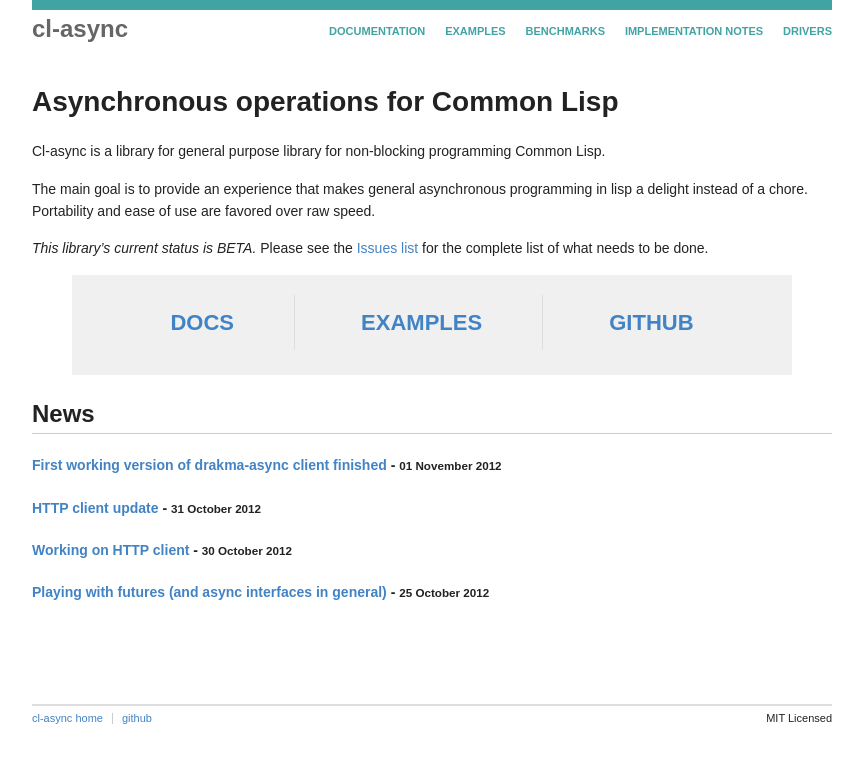
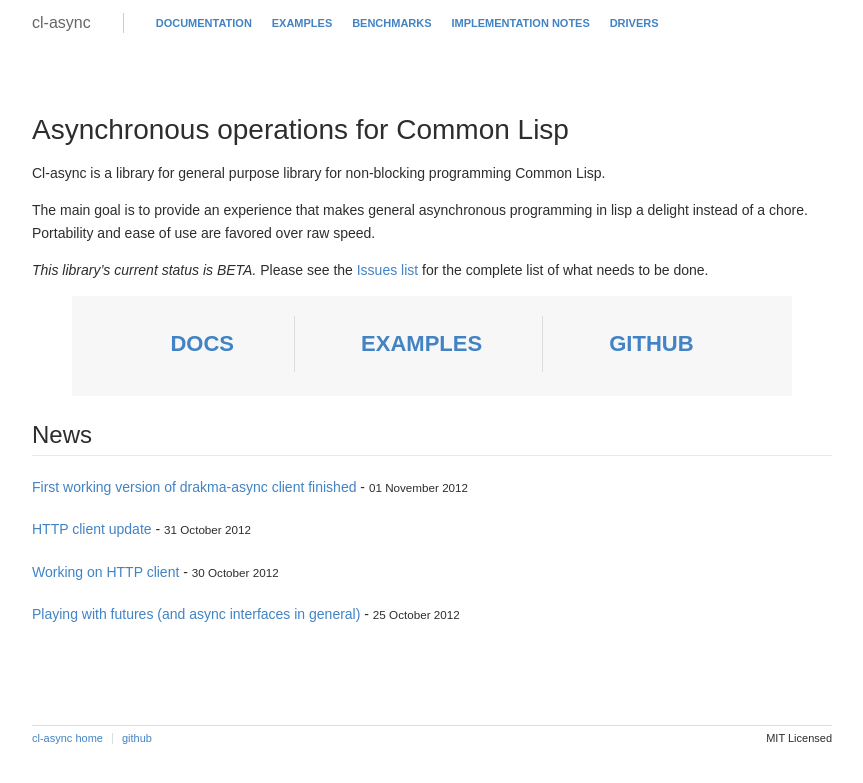
Before and after one commit to orthecreedence/cl-async, a Jekyll site: the page built from index.md, in a window 1280 px wide. Shown: the top 783 px of the page, without its empty margins (208-1071 px from the left). Built offline with Jekyll 4.4.1, drawn with Linux system fonts in a browser that asks for light colours; Markdown is read by kramdown in place of the engine named in the settings.

Commit message:
minifying styles a bit, going for simpler look

```diff
--- a/css/async.css
+++ b/css/async.css
@@ -1,5 +1,5 @@
 html {overflow-y: scroll; overflow-x: auto;}
-body {margin: 0; padding: 0; font-family: arial; font-size: 14px; line-height: 1.6; color: #222; background: #fff;}
+body {margin: 0; padding: 0; font-family: 'arial'; font-size: 14px; line-height: 1.6; color: #2d2d2d; background: #fff;}
 
 .clear:after {content: "."; display: block; height: 0; clear: both; visibility: hidden;}
 .clear {display: inline-block;}
@@ -10,29 +10,30 @@ body {margin: 0; padding: 0; font-family: arial; font-size: 14px; line-height: 1
 
 div#container {width: 800px; margin: 0 auto; padding: 0 20px; background: #fff; border-radius: 6px;}
 
-header {margin: 0 0 32px 0; padding: 0 0px; border-top: 10px solid #41a3a4;}
-header h1 {float: left; margin: 0; padding: 0; font-size: 24px;}
+header {margin: 0 0 80px 0; padding: 0; /*border-top: 10px solid #41a3a4;*/}
+header h1 {float: left; margin: 0; padding: 0 32px 1px 0; font-size: 16px; border-right: 1px solid #ccc;}
 header h1 a {color: #666;}
 header h1 a:hover {color: #333; text-decoration: none;}
 
-nav {float: right; margin: 13px 0 0 0;}
-nav ul {margin: 0 0 0 0; padding: 0 0; list-style: none; line-height: 1;}
+nav {margin: 13px 0 0 0; padding: 2px 0 0 0;}
+nav ul {margin: 0 0 0 0; padding: 0; list-style: none; line-height: 1;}
 nav ul li {display: inline;}
-nav ul li a {display: inline-block; margin: 0 0 0 0; padding: 2px 8px; font-weight: bold; color: #41a3a4; font-size: 11px; text-transform: uppercase;}
+nav ul li a {display: inline-block; margin: 0 0 0 0; padding: 2px 8px; font-weight: bold; font-size: 11px; text-transform: uppercase;}
 nav ul li:last-child a {padding-right: 0px; }
+nav ul li:first-child a {padding-left: 32px; }
 nav ul li a:hover {color: #000; text-decoration: none;}
 
-footer {margin: 100px 0 0 0; padding: 4px 0 30px 0; font-size: 11px; border-top: 2px solid #ddd;}
+footer {margin: 100px 0 0 0; padding: 4px 0 30px 0; font-size: 11px; border-top: 1px solid #ddd;}
 footer ul {float: left; list-style: none; margin: 0; padding: 0;}
-footer ul li {display: inline-block; padding: 0 6px 0 9px; line-height: 1; border-left: 1px solid #ccc;}
+footer ul li {display: inline-block; padding: 0 6px 0 9px; line-height: 1; border-left: 1px solid #ddd;}
 footer ul li:first-child {border-left: 0; padding-left: 0;}
 footer p {float: right; margin: 0; padding: 0;}
 
 a {color: #4183C4; text-decoration: none;}
 a:hover {text-decoration: underline;}
-h1, h2, h3, h4, h5 {margin: 20px 0 10px 0; font-weight: bold;}
-h1 {font-size: 28px;}
-h2 {font-size: 24px; border-bottom: 1px solid #ccc;}
+h1, h2, h3, h4, h5 {margin: 20px 0 10px 0; font-weight: normal;}
+h1 {font-size: 28px; line-height: 1.2em;}
+h2 {font-size: 24px; border-bottom: 1px solid #e9e9e9;}
 h3 {font-size: 18px;}
 h4 {font-size: 16px;}
 h5 {font-size: 14px;}
@@ -43,12 +44,10 @@ code {margin: 0 2px; padding: 0 5px; white-space: nowrap; font-family: Consolas,
 pre code {white-space: pre; margin: 0; padding: 0; background: none; border: none;}
 
 .callout {width: 90%; margin: 0 auto; font-weight: bold; font-size: 22px; text-transform: uppercase; }
-.callout ul {text-align: center; list-style: none; margin: 0; padding: 20px 0; height: 60px; background: #f0f0f0;}
+.callout ul {text-align: center; list-style: none; margin: 0; padding: 20px 0; height: 60px; background: #f7f7f7;}
 .callout ul li {display: inline;}
 .callout ul li a {display: inline-block; padding: 10px 60px; margin: 0; border-right: 1px solid #ddd;}
 .callout ul li:last-child a {border-right: 0;}
-
-.posts h3 small {font-size: 13px; font-weight: normal;}
 
 /* highlighting, stole direct off github's css */
 .highlight pre {white-space: pre; background-color:#f8f8f8; border: 1px solid #ccc; font-size: 13px; line-height: 19px; overflow: auto; padding: 6px 10px; border-radius: 3px}
```
